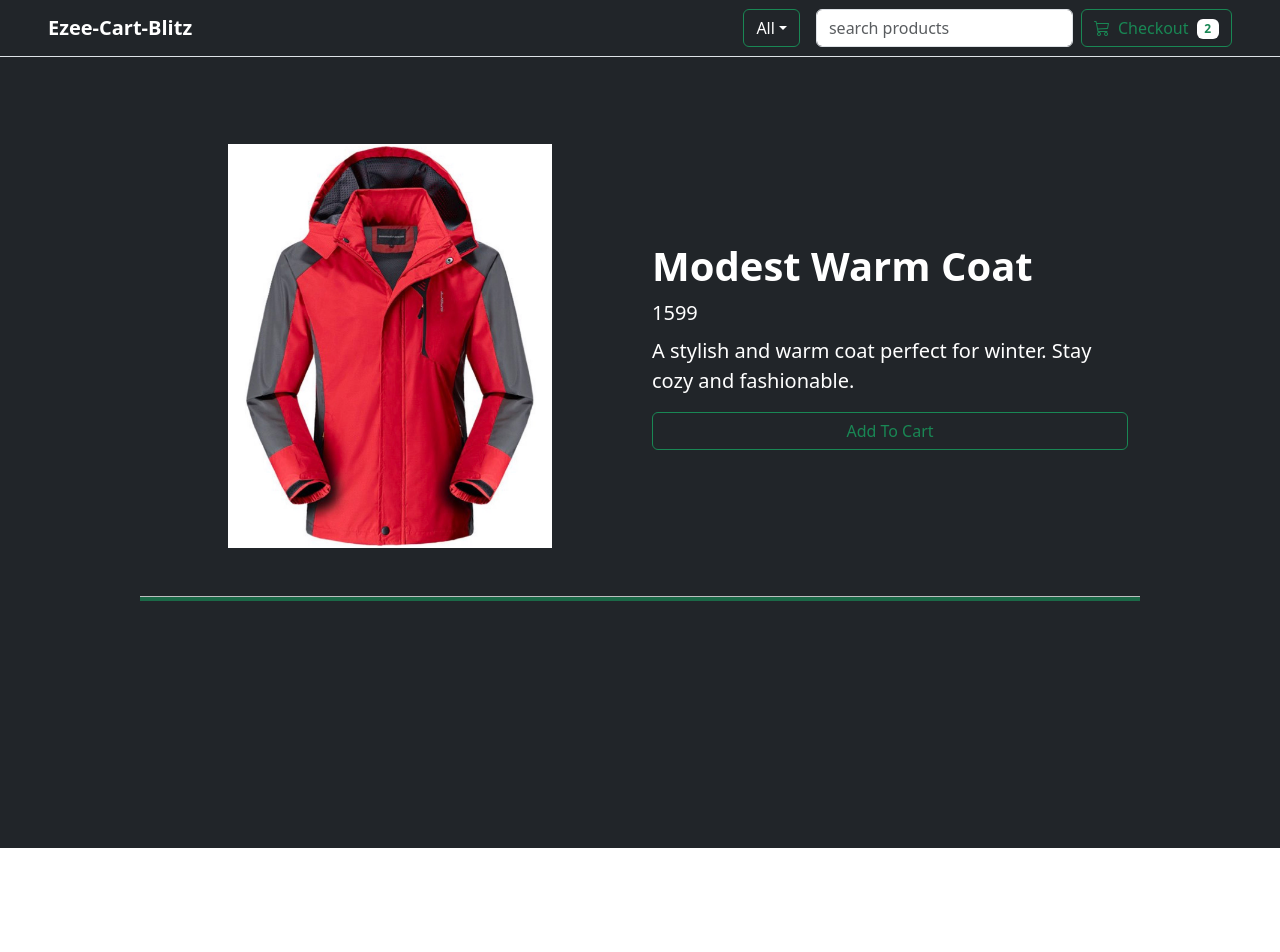
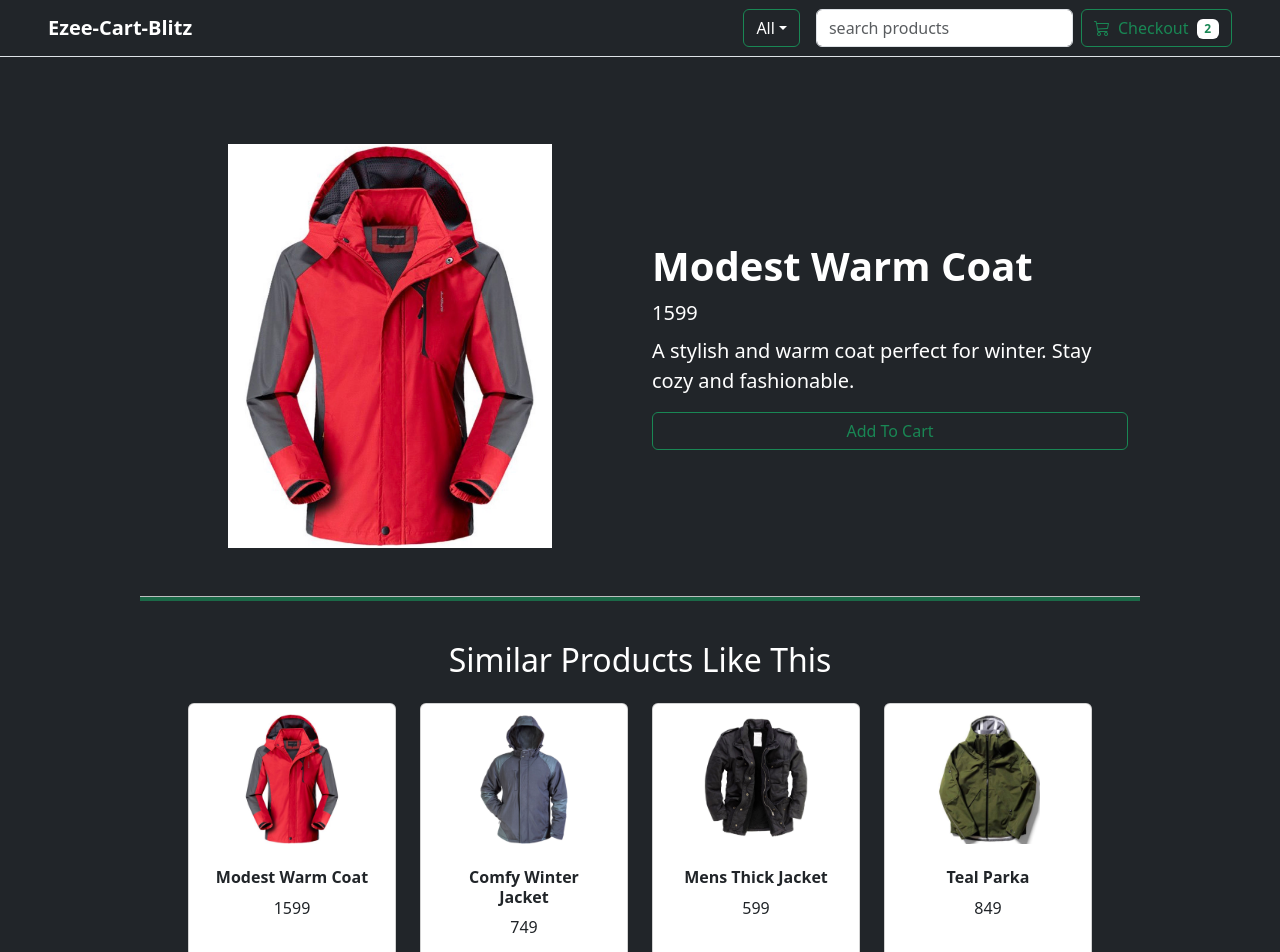
Before and after one commit to direction44/Ezee-Cart-Blitz, a React (Vite) app: page /Single/1 in a window 1280 px wide. Shown: the top 952 px of the page. Before the commit the page ends 848 px from the top, so only its background shows below. Built offline with nearby package versions, Linux system fonts and the light colour scheme.

Commit message:
create similar products portion in single element and add dummy products

```diff
--- a/src/Components/Pages/Single.jsx
+++ b/src/Components/Pages/Single.jsx
@@ -3,6 +3,7 @@ import { useParams } from 'react-router'
 import data from '../../data'
 import ProductButton from '../Products/ProductButton'
 import Line from '../extra/Line'
+import Products from "../Products/Products"
 function Single() {
   const {id}=useParams()
     const product=data.find((product)=>product.id=== +id)
@@ -21,6 +22,8 @@ function Single() {
           <ProductButton/>
         </div>
         <Line/>
+        <h2 className='text-white my-4 text-center'>Similar Products Like This</h2>
+        <Products products={data.slice(0,4)}/>
       </div>
       )
 }
```
